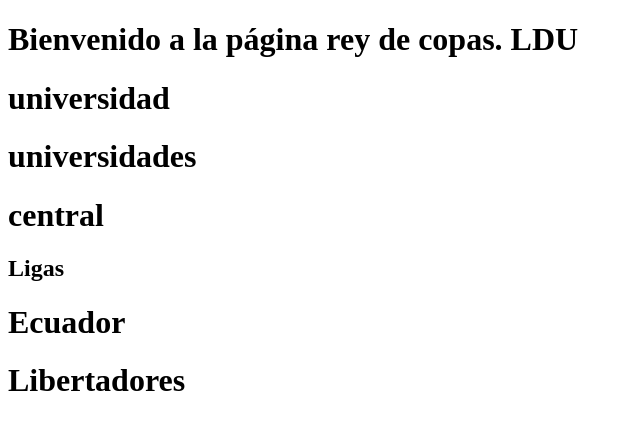
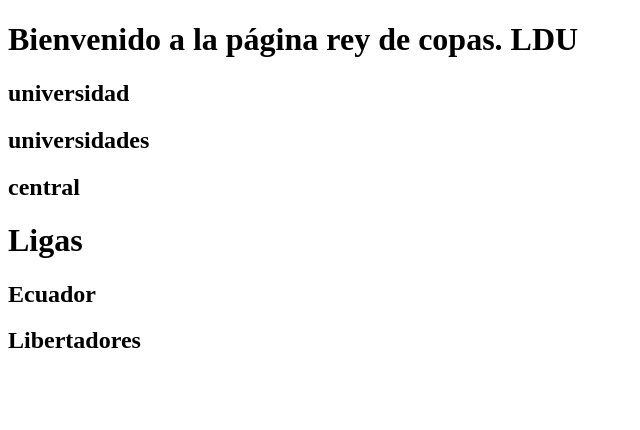
Before and after one commit to ronnykapo/testudemygit, a plain HTML site: page index.html in a window 1280 px wide. Shown: the whole page, without its empty margins (0-640 px from the left). Drawn offline with Linux system fonts and the light colour scheme.

Commit message:
modifica las etiquetas

```diff
--- a/index.html
+++ b/index.html
@@ -8,12 +8,12 @@
 
 <body>
     <h1>Bienvenido a la página rey de copas. LDU</h1>
-    <h1>universidad</h1>
-    <h1>universidades</h1>
-    <h1>central</h1>
-    <h2>Ligas</h2>
-    <h1>Ecuador</h1>
-    <h1>Libertadores</h1>
+    <h2>universidad</h2>
+    <h2>universidades</h2>
+    <h2>central</h2>
+    <h1>Ligas</h1>
+    <h2>Ecuador</h2>
+    <h2>Libertadores</h2>
 </body>
 
 </html>
```
